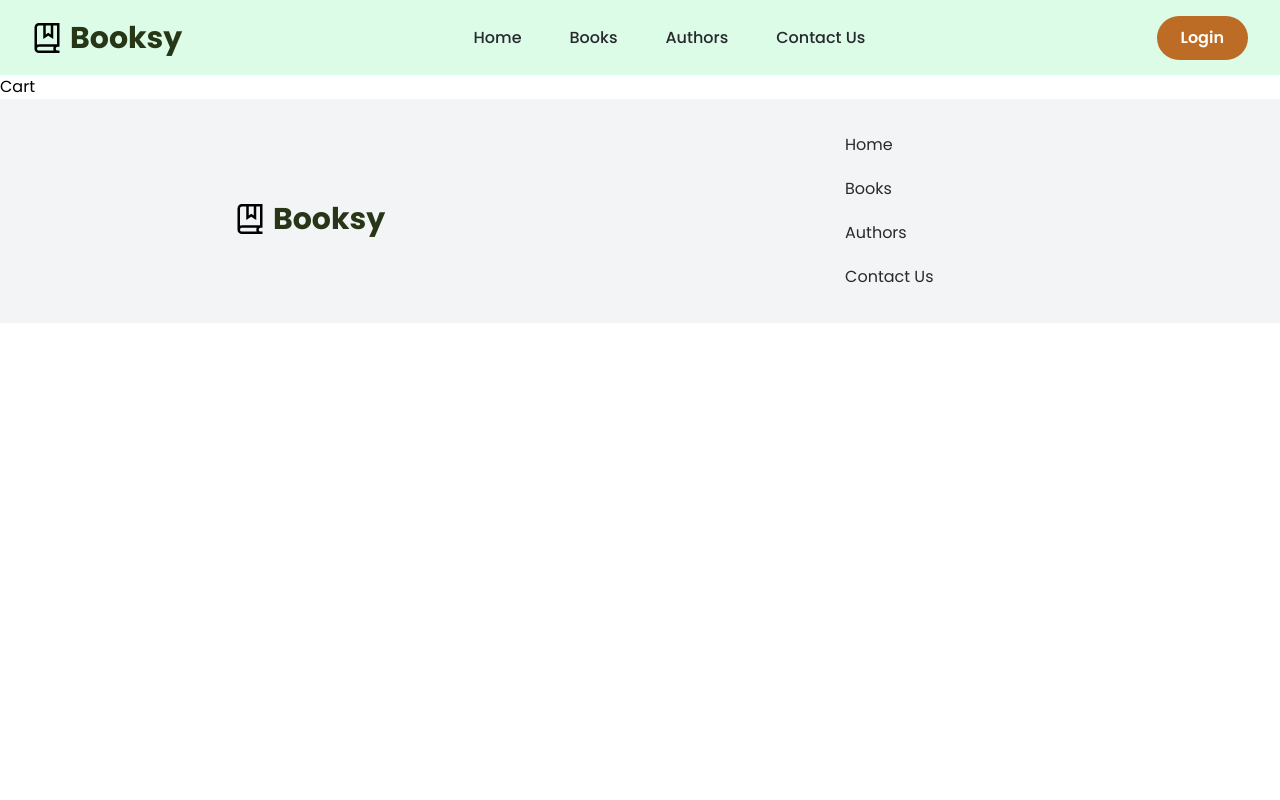
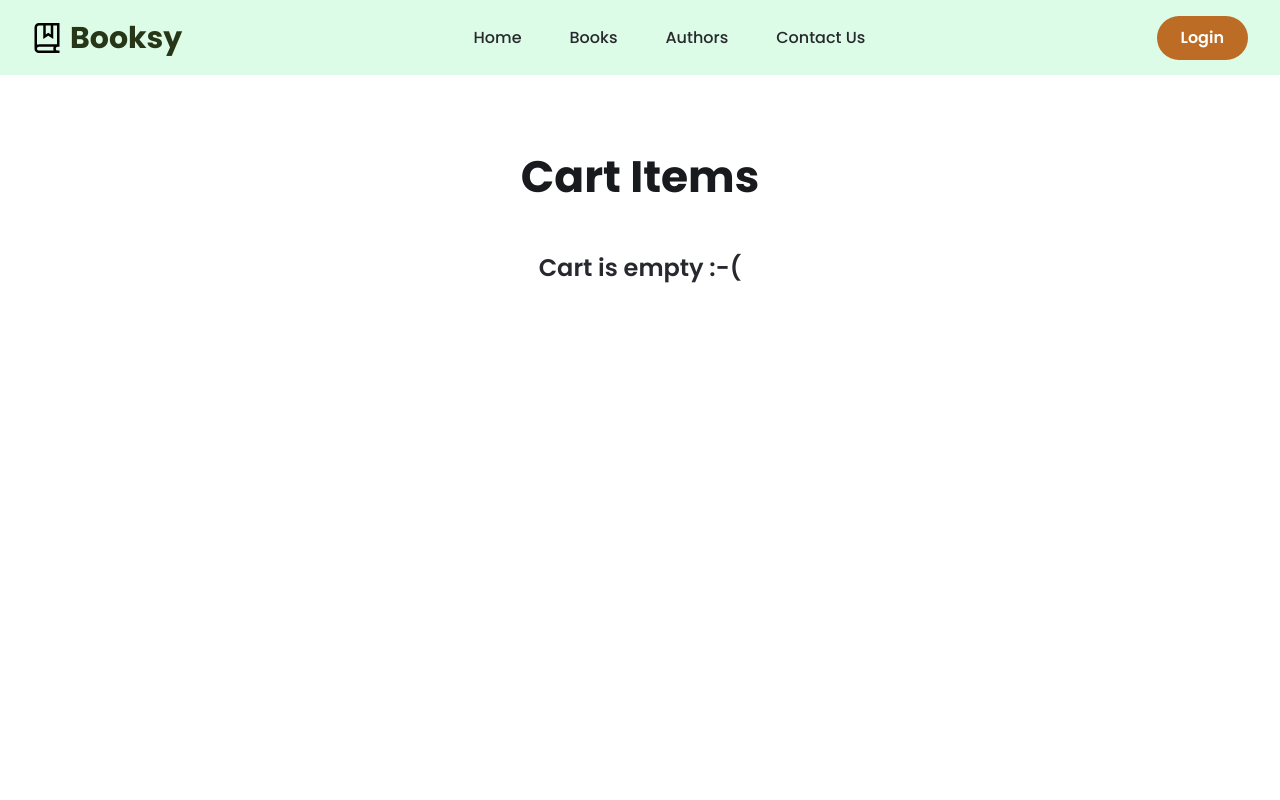
Before and after one commit to manikdevbhagat/Booksy, a React (Vite) app in the folder frontend/: page /cart in a window 1280 px wide. Shown: the top 800 px of the page. Built offline with nearby package versions, Linux system fonts and the light colour scheme.

Commit message:
Created cart page

```diff
--- a/frontend/src/pages/Cart.tsx
+++ b/frontend/src/pages/Cart.tsx
@@ -1,9 +1,36 @@
-
+import CartItem from "../components/Cart/CartItem";
+import CartTotal from "../components/Cart/CartTotal";
+import { useAppSelector } from "../hooks/reduxhooks";
 
 const Cart = () => {
+  const { books } = useAppSelector((state) => state.cart);
+  let totalAmount = 0;
+  for(const el of books){
+    totalAmount = totalAmount + el.book.price*el.quantity;
+  }
   return (
-    <div>Cart</div>
-  )
-}
+    <section className="min-h-screen">
+      <h1 className="heading text-center">Cart Items</h1>
+      {books.length === 0 ? (
+        <h1 className="text-textColor mt-12 font-semibold text-2xl text-center">{`Cart is empty :-(`}</h1>
+      ) : (
+        <section className="px-[50px]">
+          <div className="flex flex-col md:flex-row w-full justify-around">
+            {/*cart items*/}
+            <div>
+              {books.map((book) => (
+                <CartItem bookAndQuantity={book} />
+              ))}
+            </div>
+            {/*total*/}
+            <div>
+              <CartTotal total={totalAmount}/>
+            </div>
+          </div>
+        </section>
+      )}
+    </section>
+  );
+};
 
-export default Cart
+export default Cart;
```
